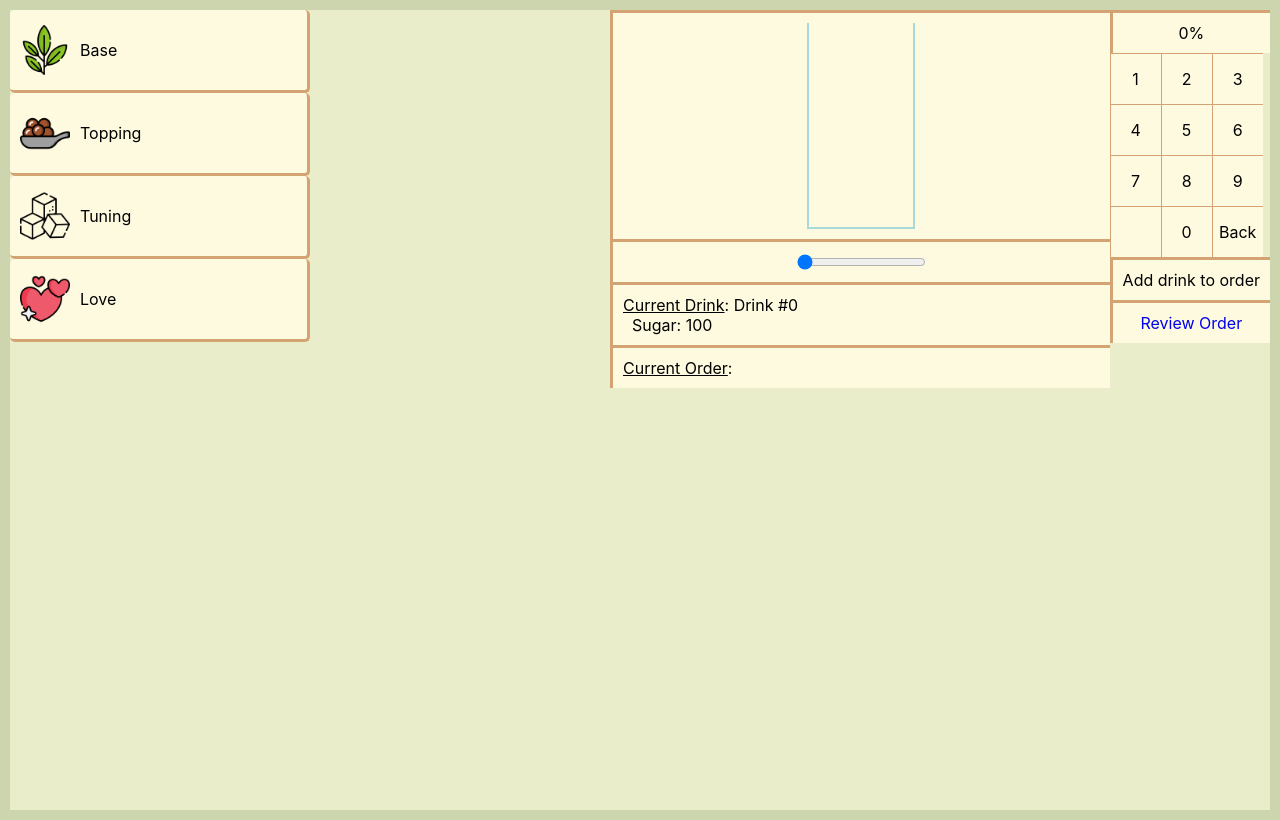
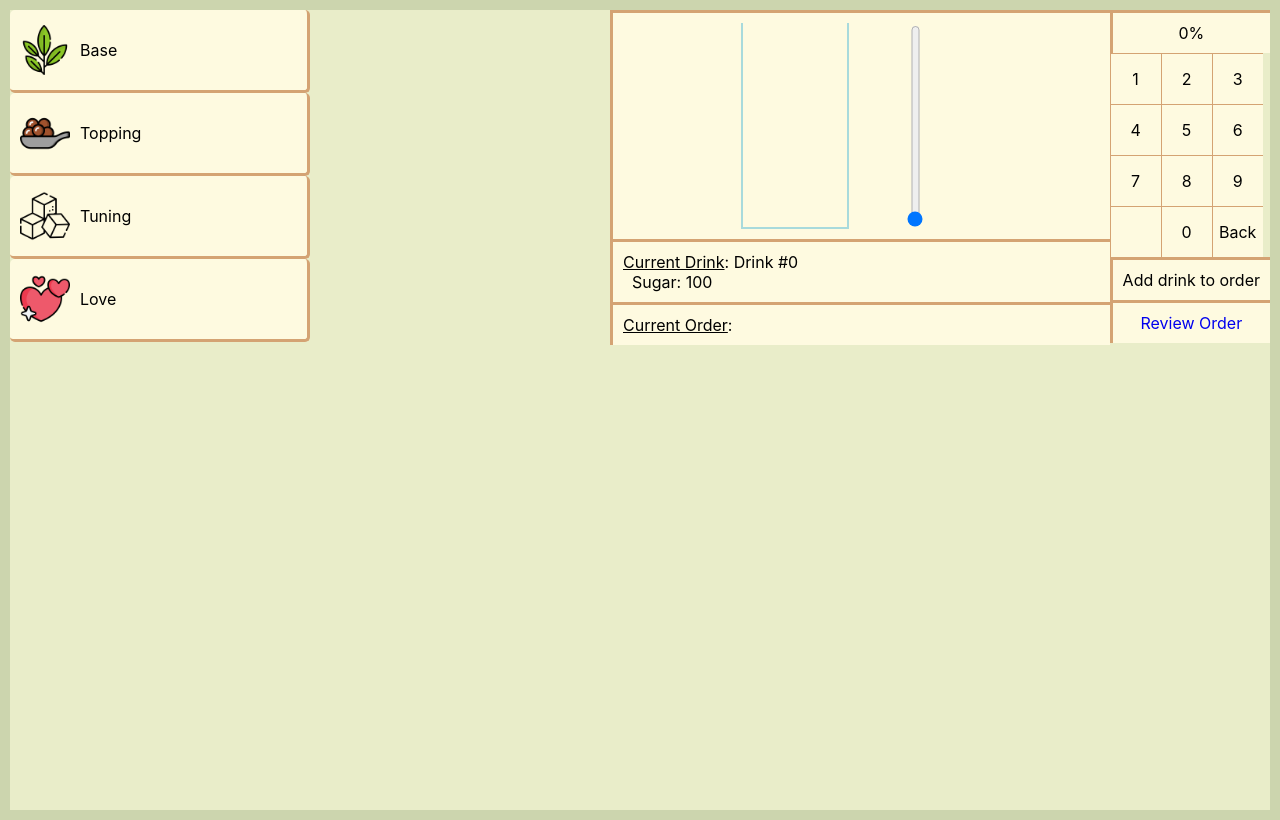
Before and after one commit to allanfang1/bbtme, a React (Create React App) app in the folder my-app/: page / in a window 1280 px wide. Built offline with nearby package versions, Linux system fonts and the light colour scheme.

Commit message:
moved slider to vertical next to cup

```diff
--- a/my-app/src/App.css
+++ b/my-app/src/App.css
@@ -99,6 +99,11 @@
   align-items: center;;
 }
 
+.range-slider{
+  -webkit-appearance: slider-vertical;
+  -webkit-appearance: slider-vertical;
+}
+
 .add-button{
   text-decoration: none;
   border: solid #d4a373;
--- a/my-app/src/PageOne.js
+++ b/my-app/src/PageOne.js
@@ -176,10 +176,9 @@ export default function PageOne() {
                             </svg>
                         ))}
                     </div>
+                    <input className="range-slider" type="range" min="0" max="100" value={currNum} onChange={(e) => handleSlider(e.target.value)} />
                 </div>
-                <div className="add-button">
-                    <input type="range" min="0" max="100" value={currNum} onChange={(e) => handleSlider(e.target.value)} />
-                </div>
+
                 <div className="drink-string show-white-space"><u>Current Drink</u>: {stringifyDrink(drink)}</div>
                 <div className="drink-string show-white-space"><u>Current Order</u>: {stringifyOrder(orders)}</div>
             </div>
```
